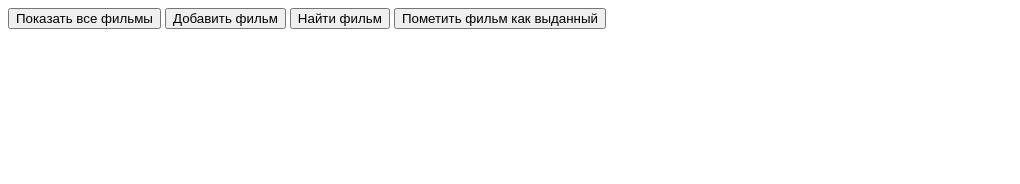
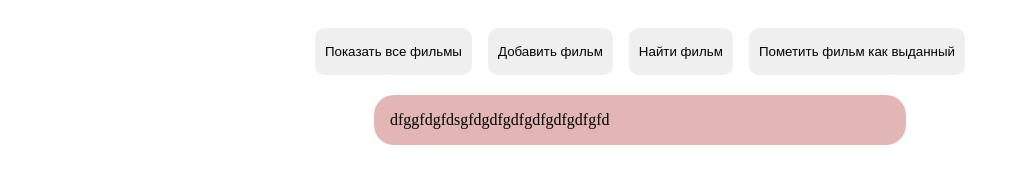
Before and after one commit to MainurISHE/cinema-admin, a plain HTML site: page index.html in a window 1280 px wide. Shown: the whole page, without its empty margins (0-1020 px from the left). Drawn offline with Linux system fonts and the light colour scheme.

Commit message:
add styles

```diff
--- a/index.html
+++ b/index.html
@@ -23,7 +23,7 @@
     </div>
 
     <div id="content">
-        <!--  -->
+       dfggfdgfdsgfdgdfgdfgdfgdfgdfgfd
     </div>
 </body>
 </html>
--- a/style.css
+++ b/style.css
@@ -0,0 +1,29 @@
+.container {
+    margin: 0 auto;
+    padding: 20px;
+    display: flex;
+    align-items: center;
+    justify-content: center;
+    gap: 16px;
+}
+
+.action-btn {
+    border: none;
+    padding: 16px 10px;
+    border-radius: 10px;
+    cursor: pointer;
+}
+
+.action-btn:hover {
+    background: rgb(110, 110, 218);
+    border-radius: 30px;
+}
+
+#content {
+    width: 500px;
+    margin: 0 auto;
+    background: rgb(227, 182, 182);
+    border-radius: 20px;
+    padding: 16px;
+    display: flex;
+}
```
